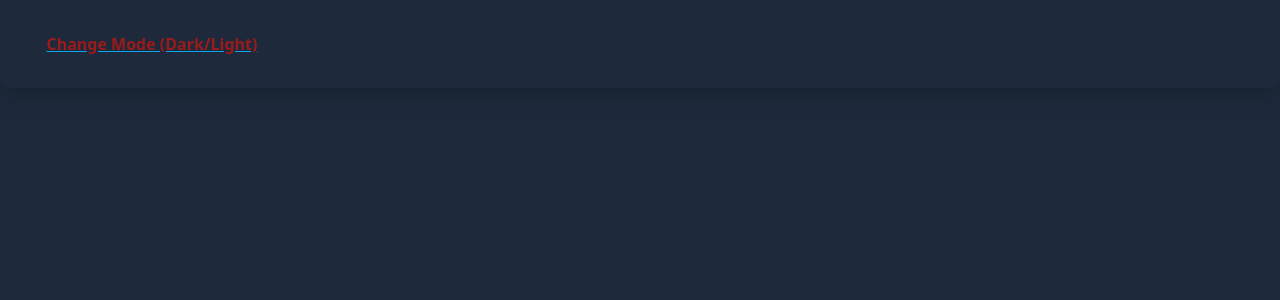
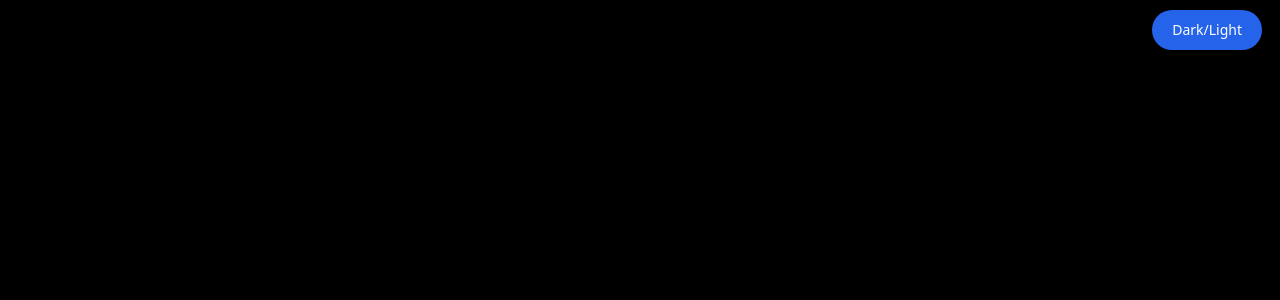
Before and after one commit to anastabiti/myportfolio, a React (Vite) app in the folder anastabiti/: page / in a window 1280 px wide. Shown: the top 300 px of the page. Built offline with nearby package versions, Linux system fonts and the light colour scheme.

Commit message:
add dark mode

```diff
--- a/anastabiti/index.html
+++ b/anastabiti/index.html
@@ -6,7 +6,7 @@
     <meta name="viewport" content="width=device-width, initial-scale=1.0" />
     <title>Anas TABITI</title>
   </head>
-  <body  class="bg-white dark:bg-slate-800 rounded-lg px-6 py-8 ring-1 ring-slate-900/5 shadow-xl">
+  <body  class="bg-white dark:bg-black ">
 
 
     <div id="root"></div>
--- a/anastabiti/src/App.tsx
+++ b/anastabiti/src/App.tsx
@@ -3,7 +3,7 @@
 //inspiration https://www.behance.net/gallery/157781767/Design-a-cool-portfolio-for-a-web-developer?tracking_source=search_projects|web+design+portfolio&l=8
 function App() {
   function handleClick() {
-    console.log("clocked ")
+    console.log("clocked ");
     if (localStorage.theme === "dark" || !("theme" in localStorage)) {
       //add class=dark in html element
       document.documentElement.classList.add("dark");
@@ -22,11 +22,15 @@
     <>
       {/* <h1 className="text-13xl font-bold underline">Backend developer</h1> */}
       {/* <h1>Anas TABITI</h1> */}
-        <button onClick={handleClick}>
-        <div className="flex-initial w-64 font-bold underline decoration-sky-500 text-red-800">
-          Change Mode (Dark/Light)
-        </div>
-        </button>
+
+      <button
+        style={{ position: "absolute" ,top:"10px", right:"10px"}}
+        onClick={handleClick}
+        type="button"
+        className="text-white bg-blue-700 hover:bg-blue-800 focus:outline-none focus:ring-4 focus:ring-blue-300 font-medium rounded-full text-sm px-5 py-2.5 text-center me-2 mb-2 dark:bg-blue-600 dark:hover:bg-blue-700 dark:focus:ring-blue-800"
+      >
+        Dark/Light
+      </button>
 
     </>
   );
```
